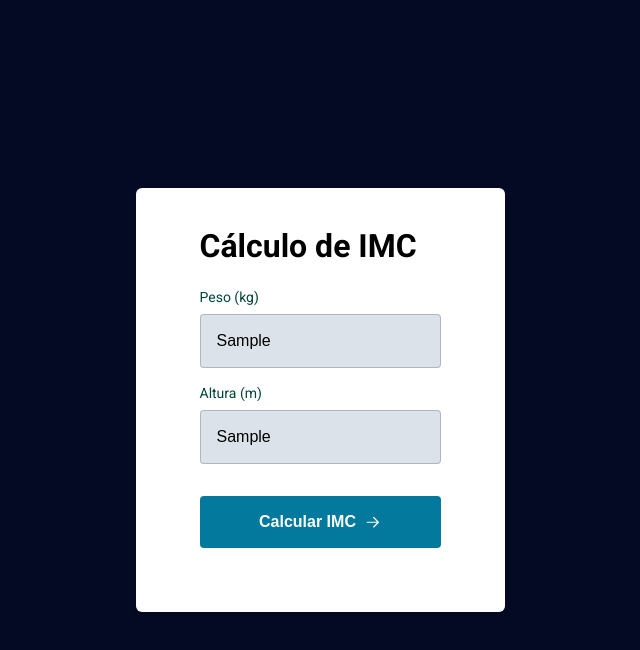
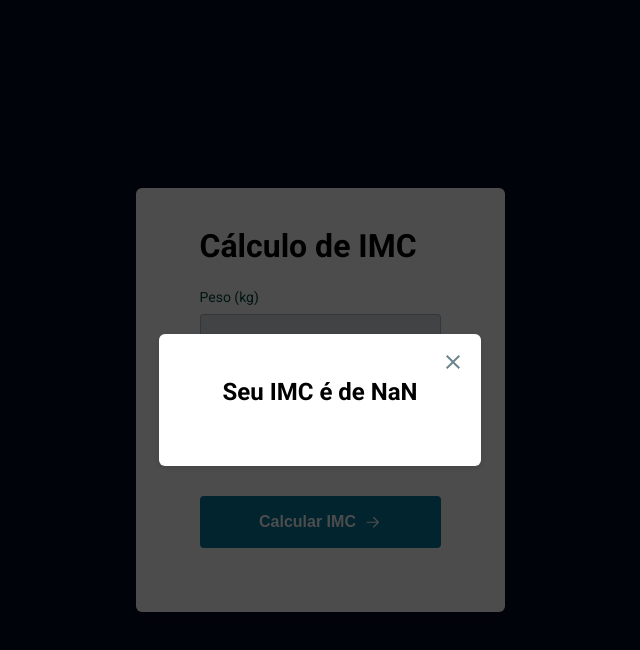
Before and after one commit to VerenaSousaADS/IMC, a plain HTML site: page index.html in a window 1280 px wide. Both pictures are taken after typing "Sample", "Sample" into the empty fields and a click on the button "Calcular IMC". Shown: the whole page, without its empty margins (320-960 px from the left). Drawn offline with Linux system fonts and the light colour scheme.

Commit message:
Apresentando o resultado no popup

```diff
--- a/index.html
+++ b/index.html
@@ -61,7 +61,7 @@
                 <button class="close">
                     <img src="./assets/close.svg" alt="imagem para fechar o modal">
                 </button>
-                Seu IMC é de 28
+                <span>Seu IMC é de 28</span>
             </h2>
         </div>
     </div>
--- a/script.js
+++ b/script.js
@@ -3,6 +3,10 @@
 const form = document.querySelector('form')
 const inputWeight = document.querySelector('#weight')
 const inputHeight = document.querySelector('#height')
+
+const modalWrapper = document.querySelector('.modal-wrapper')
+const modalMessage = document.querySelector('.modal .title span')
+const modalBtnClose = document.querySelector('.modal button.close')
 
 
 form.onsubmit = (event) => {
@@ -11,5 +15,18 @@ form.onsubmit = (event) => {
     const weight = inputWeight.value
     const height = inputHeight.value
 
-    console.log(weight, height)
+    const result = IMC(weight, height)
+    const message = `Seu IMC é de ${result}`
+
+    modalMessage.innerText = message
+    modalWrapper.classList.add('open')
 }
+
+modalBtnClose.onclick = () => {
+    modalWrapper.classList.remove('open')
+}
+
+function IMC(weight, height) {
+    return (weight / ((height / 100) ** 2)).toFixed(2)
+}
+;
```
